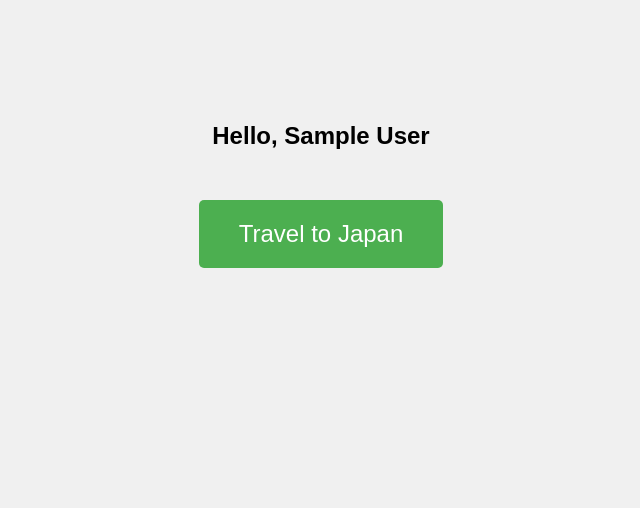
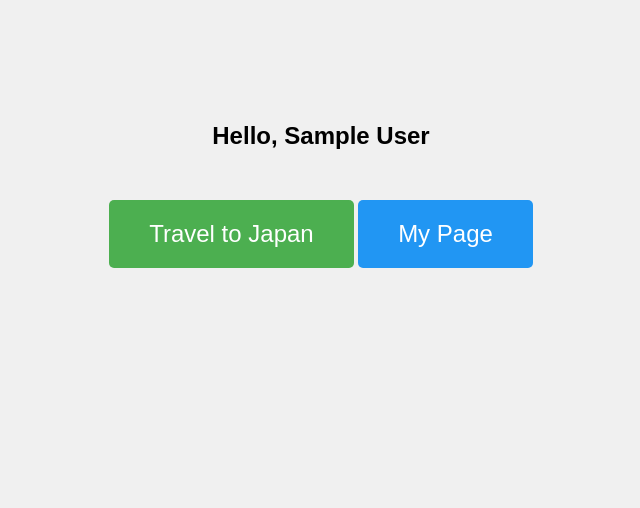
Before and after one commit to amber1350/Database, a PHP site: page /main/index.php in a window 1280 px wide. Shown: the part 190-698 px from the top of the page, without its empty margins (319-959 px from the left). Run offline with PHP 8.4, Linux system fonts and the light colour scheme; the visitor is signed in with stand-in values (Sample User, id 1).

Commit message:
Update index.php
add mypage button

```diff
--- a/main/index.php
+++ b/main/index.php
@@ -1,13 +1,11 @@
 <?php
 session_start();
-if(!isset($_SESSION['userID'])) {
+if (!isset($_SESSION['userID'])) {
     echo "<script>location.replace('login.php');</script>";
     exit;
-}
-else {
+} else {
     $userID = $_SESSION['userID'];
     $name = $_SESSION['name'];
-    //exit;
 }
 ?>
 <!DOCTYPE html>
@@ -61,6 +59,20 @@ else {
         .logout-btn:hover {
             background-color: #e53935;
         }
+        .my-page-btn {
+            display: inline-block;
+            padding: 20px 40px;
+            font-size: 24px;
+            color: white;
+            background-color: #2196F3;
+            border: none;
+            border-radius: 5px;
+            cursor: pointer;
+            margin-bottom: 50px;
+        }
+        .my-page-btn:hover {
+            background-color: #1E88E5;
+        }
     </style>
 </head>
 <body>
@@ -69,6 +81,9 @@ else {
         <button type="button" class="btn-large" onclick="location.href='insert_info.php'">
             Travel to Japan
         </button>
+        <button type="button" class="my-page-btn" onclick="location.href='my_page.php'">
+            My Page
+        </button>
     </div>
     <button type="button" class="logout-btn" onclick="location.href='../register/logout.php'">
         LOGOUT
```
